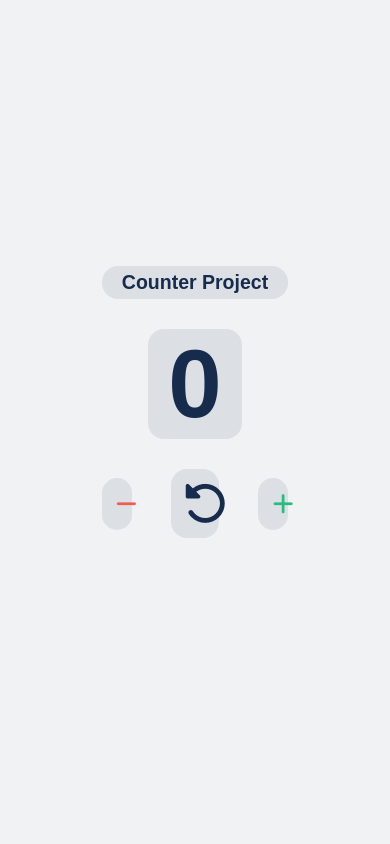
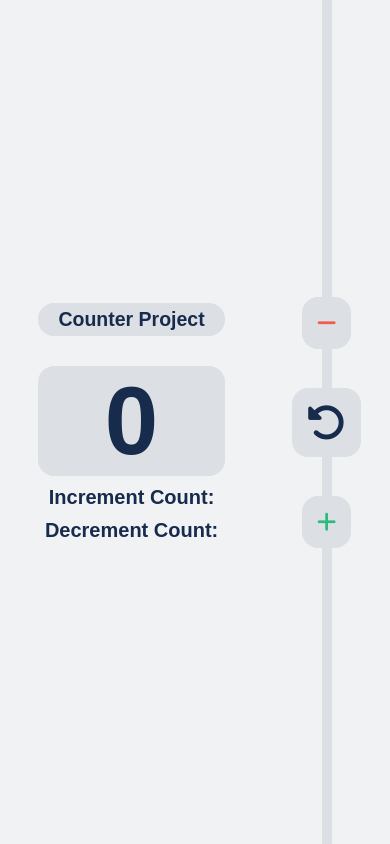
Before and after one commit to MKarthees/Counter, a plain HTML site: page index.html in a window 390 px wide. Drawn offline with Linux system fonts and the light colour scheme; a web font is replaced by a local one.

Commit message:
responsive Design

```diff
--- a/index.html
+++ b/index.html
@@ -9,22 +9,23 @@
     <link rel="stylesheet" href="https://cdnjs.cloudflare.com/ajax/libs/font-awesome/6.7.2/css/all.min.css"
         integrity="sha512-Evv84Mr4kqVGRNSgIGL/F/aIDqQb7xQ2vcrdIwxfjThSH8CSR7PBEakCr51Ck+w+/U6swU2Im1vVX0SVk9ABhg=="
         crossorigin="anonymous" referrerpolicy="no-referrer" />
-        <link rel="stylesheet" href="../webfonts/all.min.css">
-        <link rel="stylesheet" href="../webfonts/fontawesome.min.css">
+
 </head>
 
 <body>
     <div class="container">
-        <h2>Counter Project</h2>
-        <h1 id="counter">0</h1>
+        <div class="display">
+            <h2>Counter Project</h2>
+            <h1 id="counter">0</h1>
+            <h4 id="incCount">Increment Count:</h4>
+            <h4 id="decCount">Decrement Count:</h4>
+        </div>
+
         <div class="controls">
             <i onclick="decrement(event)" class="fa-solid fa-minus"></i>
             <i onclick="reset()" class="fa-solid fa-rotate-left"></i>
             <i onclick="increment(event)" class="fa-solid fa-plus"></i>
-
         </div>
-        <h4 id="incCount"></h4>
-        <h4 id="decCount"></h4>
     </div>
 
     <script src="script.js"></script>
--- a/style.css
+++ b/style.css
@@ -12,6 +12,7 @@
     --highlight:#091E42;
     --icon-color:#101214;
 }
+
 .container{
     width: 100%;
     min-height: 100dvh;
@@ -21,16 +22,17 @@
     align-items: center;
     background-color: var(--bg-color-one);
 }
-.container h1{
+
+.display h1{
     text-align: center;
     font-size: clamp(6rem,10vw,18rem);
     color: var(--font-color);
     background-color: var(--bg-color-two);
-    padding: 0px 20px;
     border-radius: 1rem;
-    margin-bottom: 30px;
+    margin-bottom: 10px;
+    padding: none;
 }
-.container h2{
+.display h2{
     text-align: center;
     font-size: clamp(1.2rem,5vw,2rem);
     color: var(--font-color);
@@ -39,29 +41,31 @@
     border-radius: 1rem;
     margin-bottom: 30px;
 }
-.container h4{
-    width: 100%;
+.display h4{
     text-align: center;
     font-size: clamp(16px,7vw,20px);
     display: flex;
     align-items: center;
     justify-content: center;
-    margin-top: 20px;
+    margin-top: 10px;
     font-weight: bold;
     color: var(--font-color);
 }
-.container h4 span{
+.display h4 span{
     font-size: clamp(20px,13vw,40px);
     font-weight: bolder;
     margin-left: 5px;
     color: var(--highlight);
 }
 .controls{
-    width: 100%;
+    top: 80%;
+    position: fixed;
+    margin: 10px;
     display: flex;
     gap: clamp(20px,10vw,50px);
     justify-content: center;
     align-items: center;
+
 }
 .controls i:nth-child(1){
     cursor: pointer;
@@ -88,3 +92,27 @@
     border-radius: 1rem;
     font-weight: bold;
 }
+
+@media screen and (max-width:400px){
+    .container{
+        width: 100%;
+        min-height: 100dvh;
+        display: flex;
+        flex-direction: row;
+        justify-content: space-around;
+        align-items: center;
+    }
+    .controls{
+        width: 10px;
+        min-height: 100dvh;
+        margin: 0px 20px;
+        background-color: var(--bg-color-two);
+        position: static;
+        display: flex;
+        flex-direction: column;
+        gap: clamp(20px,10vw,50px);
+        justify-content: center;
+        align-items: center;
+
+    }
+}
```
Also changed, not shown: script.js (line endings or trailing spaces).
